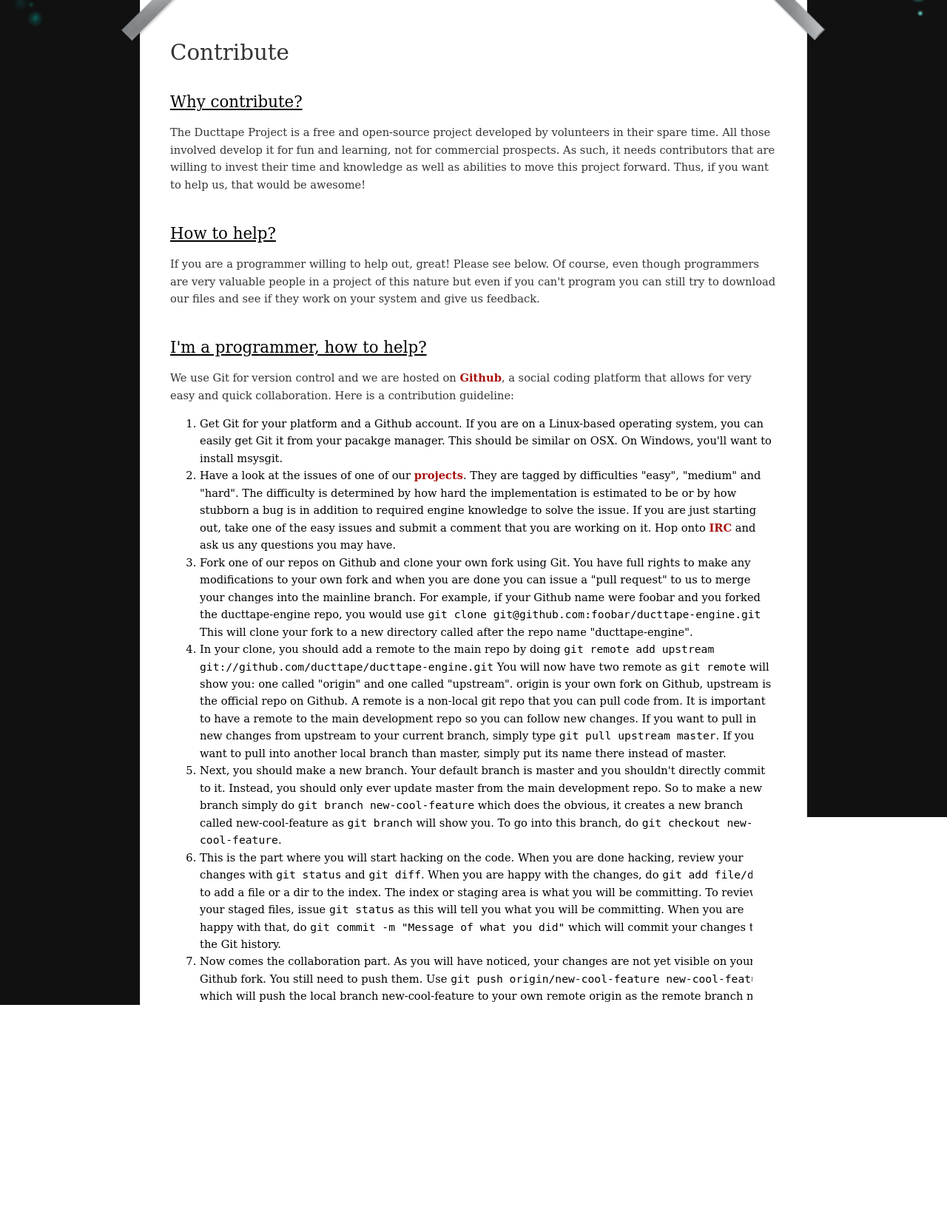
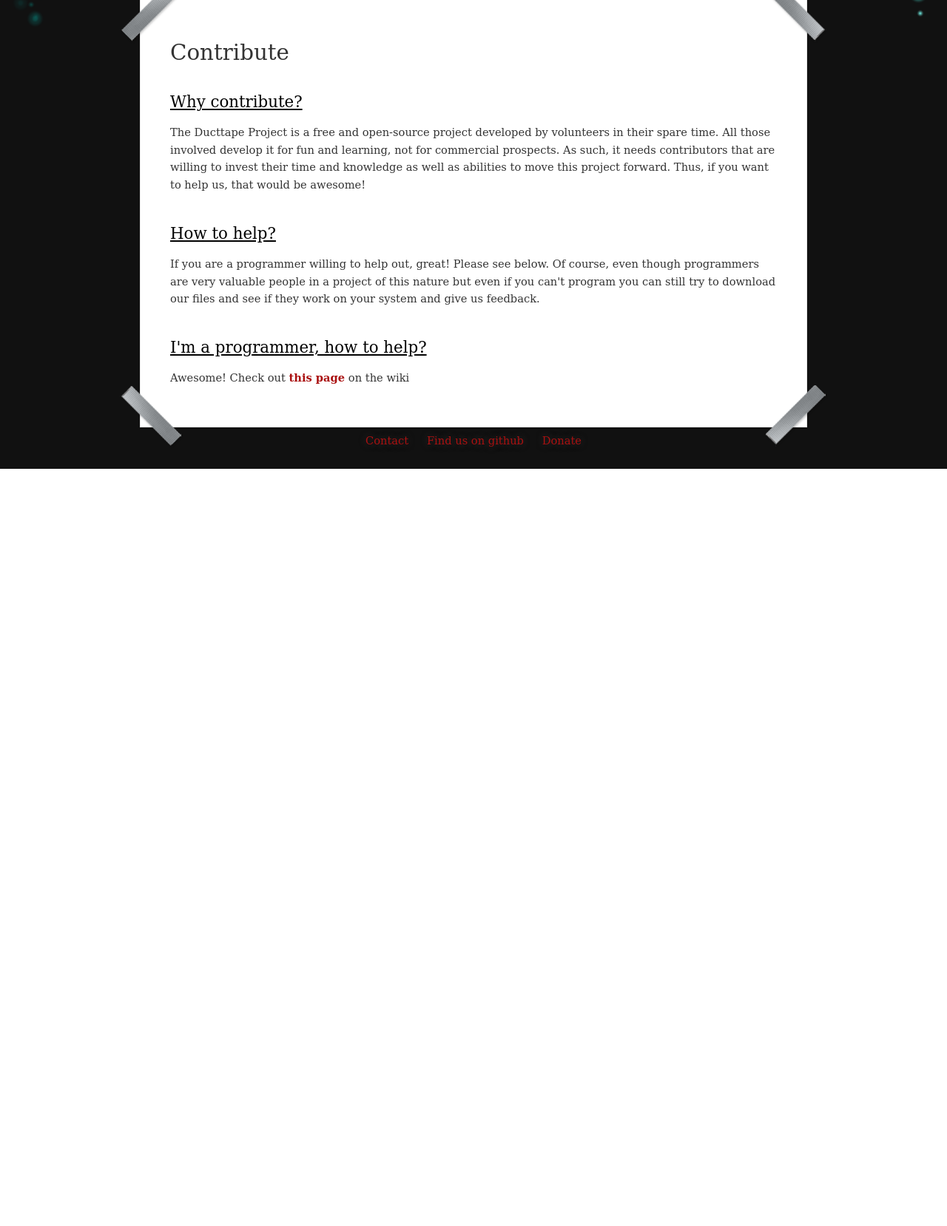
Before and after one commit to ducttape/ducttape-site, a Flask app: page /contribute/ in a window 1280 px wide. Shown: the part 166-1824 px from the top of the page at 74% size. After the commit the page ends 800 px from the top, so only its background shows below. Run offline with Flask 2, Linux system fonts and the light colour scheme.

Commit message:
Outsourcing to wiki and adding documentation download link

```diff
--- a/ducttape/templates/contribute.html
+++ b/ducttape/templates/contribute.html
@@ -25,97 +25,7 @@
 
     <h2>I'm a programmer, how to help?</h2>
     <p>
-        We use Git for version control and we are hosted on
-        <a href="http://www.github.com">Github</a>, a social coding platform
-        that allows for very easy and quick collaboration. Here is a
-        contribution guideline:
+        Awesome! Check out <a href="https://github.com/ducttape/ducttape-engine/wiki/Contribute-as-programmer">this page</a> on the wiki
     </p>
-    <ol>
-        <li>
-            Get Git for your platform and a Github account. If you are on a
-            Linux-based operating system, you can easily get Git it from your
-            pacakge manager. This should be similar on OSX. On Windows, you'll
-            want to install msysgit.
-        </li>
-        <li>
-            Have a look at the issues of one of our
-            <a href="https://github.com/ducttape">projects</a>. They are tagged
-            by difficulties "easy", "medium" and "hard". The difficulty is
-            determined by how hard the implementation is estimated to be or by
-            how stubborn a bug is in addition to required engine knowledge to
-            solve the issue. If you are just starting out, take one of the easy
-            issues and submit a comment that you are working on it. Hop onto
-            <a href="{{ url_for('contact') }}">IRC</a> and ask us any questions
-            you may have.
-        </li>
-        <li>
-            Fork one of our repos on Github and clone your own fork using Git.
-            You have full rights to make any modifications to your own fork and
-            when you are done you can issue a "pull request" to us to merge
-            your changes into the mainline branch.
-            For example, if your Github name were foobar and you forked the
-            ducttape-engine repo, you would use
-            <code>git clone git@github.com:foobar/ducttape-engine.git</code>
-            This will clone your fork to a new directory called after the repo
-            name "ducttape-engine".
-        </li>
-        <li>
-            In your clone, you should add a remote to the main repo by doing
-            <code>git remote add upstream git://github.com/ducttape/ducttape-engine.git</code>
-            You will now have two remote as <code>git remote</code> will show
-            you: one called "origin" and one called "upstream". origin is your
-            own fork on Github, upstream is the official repo on Github.
-            A remote is a non-local git repo that you can pull code from.
-            It is important to have a remote to the main development repo so
-            you can follow new changes. If you want to pull in new changes
-            from upstream to your current branch, simply type
-            <code>git pull upstream master</code>. If you want to pull into
-            another local branch than master, simply put its name there instead
-            of master.
-        </li>
-        <li>
-            Next, you should make a new branch. Your default branch is master
-            and you shouldn't directly commit to it. Instead, you should only
-            ever update master from the main development repo. So to make a new
-            branch simply do <code>git branch new-cool-feature</code> which
-            does the obvious, it creates a new branch called new-cool-feature
-            as <code>git branch</code> will show you. To go into this branch,
-            do <code>git checkout new-cool-feature</code>.
-        </li>
-        <li>
-            This is the part where you will start hacking on the code. When you
-            are done hacking, review your changes with <code>git status</code>
-            and <code>git diff</code>. When you are happy with the changes, do
-            <code>git add file/dir</code> to add a file or a dir to the index.
-            The index or staging area is what you will be committing. To review
-            your staged files, issue <code>git status</code> as this will tell
-            you what you will be committing. When you are happy with that, do
-            <code>git commit -m "Message of what you did"</code> which will
-            commit your changes to the Git history.
-        </li>
-        <li>
-            Now comes the collaboration part. As you will have noticed, your
-            changes are not yet visible on your Github fork. You still need
-            to push them. Use <code>git push origin/new-cool-feature new-cool-feature</code> which will push the local branch new-cool-feature to your
-            own remote origin as the remote branch new-cool-feature. You can
-            now see your changes on Github. If you are ready to discuss your
-            changes, press the pull request button on Github while viewing
-            your fork's new-cool-feature branch.
-        </li>
-        <li>
-            We will then discuss your changes with you and probably suggest
-            some changes and after a few commits we will merge your stuff.
-            At this point, you will want to checkout your master branch again
-            <code>git checkout master</code> and pull the new changes into it.
-            <code>git pull</code>. Once your feature has been merged, you can
-            safely delete the local and remote branches:
-            <code>git push origin :new-cool-feature</code>
-            <code>git branch -d new-cool-feature</code>
-        </li>
-        <li>
-            Congratulations for having your changes merged and thanks
-            for contributing!
-        </li>
-    </ol>
 
 {% endblock %}
--- a/ducttape/templates/download.html
+++ b/ducttape/templates/download.html
@@ -11,6 +11,7 @@
             <li><a href="https://github.com/ducttape/ducttape-engine" target="_blank">The project on github</a></li>
             <li><a href="https://github.com/ducttape/ducttape-engine/zipball/master">Github master as .zip</a></li>
             <li><a href="https://github.com/ducttape/ducttape-engine/tarball/master">Github master as .tar.gz</a></li>
+            <li><a href="http://ducttape-dev.org/docs/ducttape-docs.tar.xz">API documentation</a></li>
         </ul>
     </p>
     <h3>Editor</h3>
--- a/ducttape/templates/engine.html
+++ b/ducttape/templates/engine.html
@@ -24,6 +24,11 @@
         <li>
             <a href="https://github.com/ducttape/ducttape-engine/wiki" target="_blank">
                 Read the wiki &raquo;
+            </a>
+        </li>
+        <li>
+            <a href="https://github.com/ducttape/ducttape-engine/wiki/Tutorials" target="_blank">
+                View the tutorials &raquo;
             </a>
         </li>
     </ul>
```
